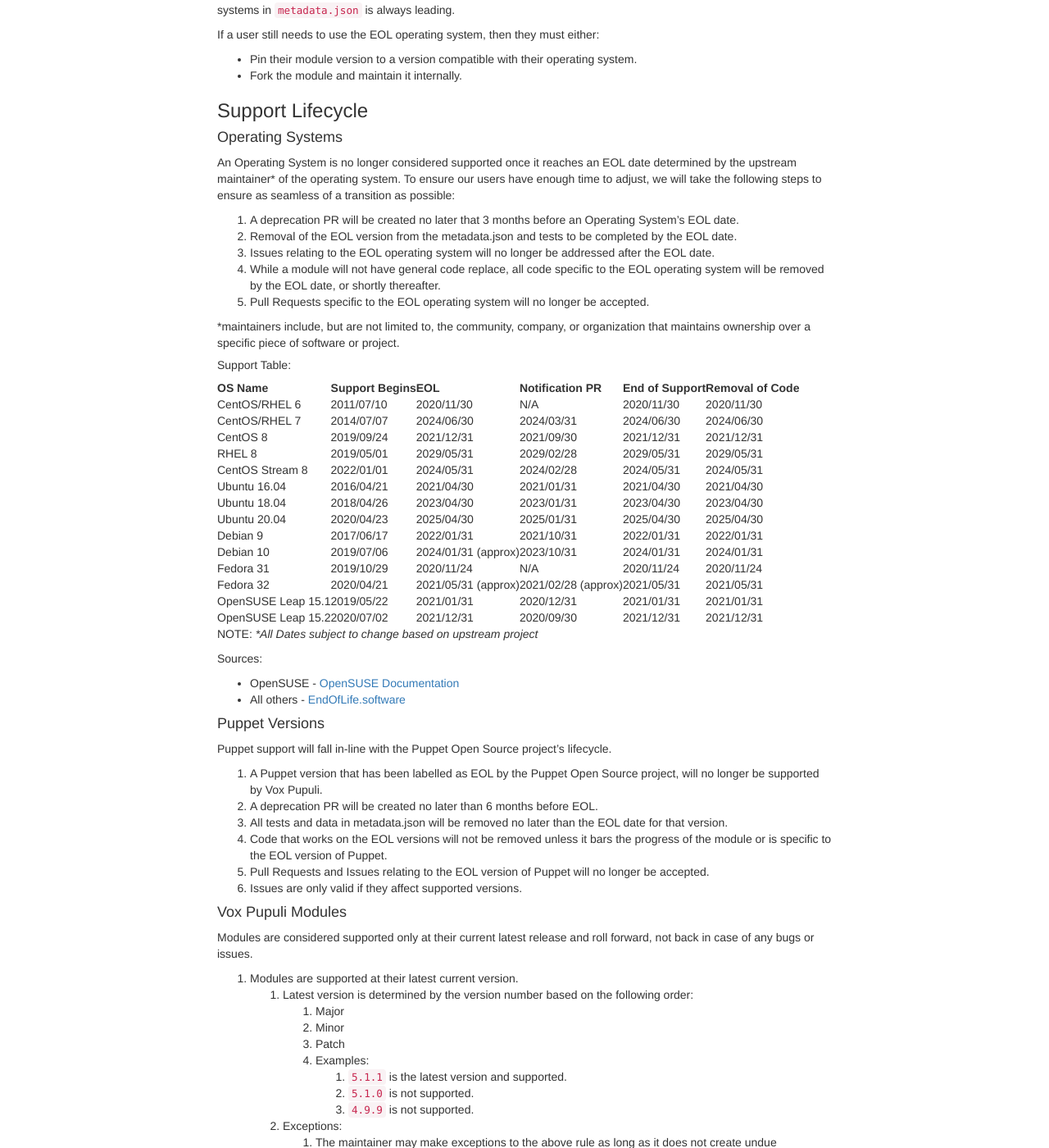
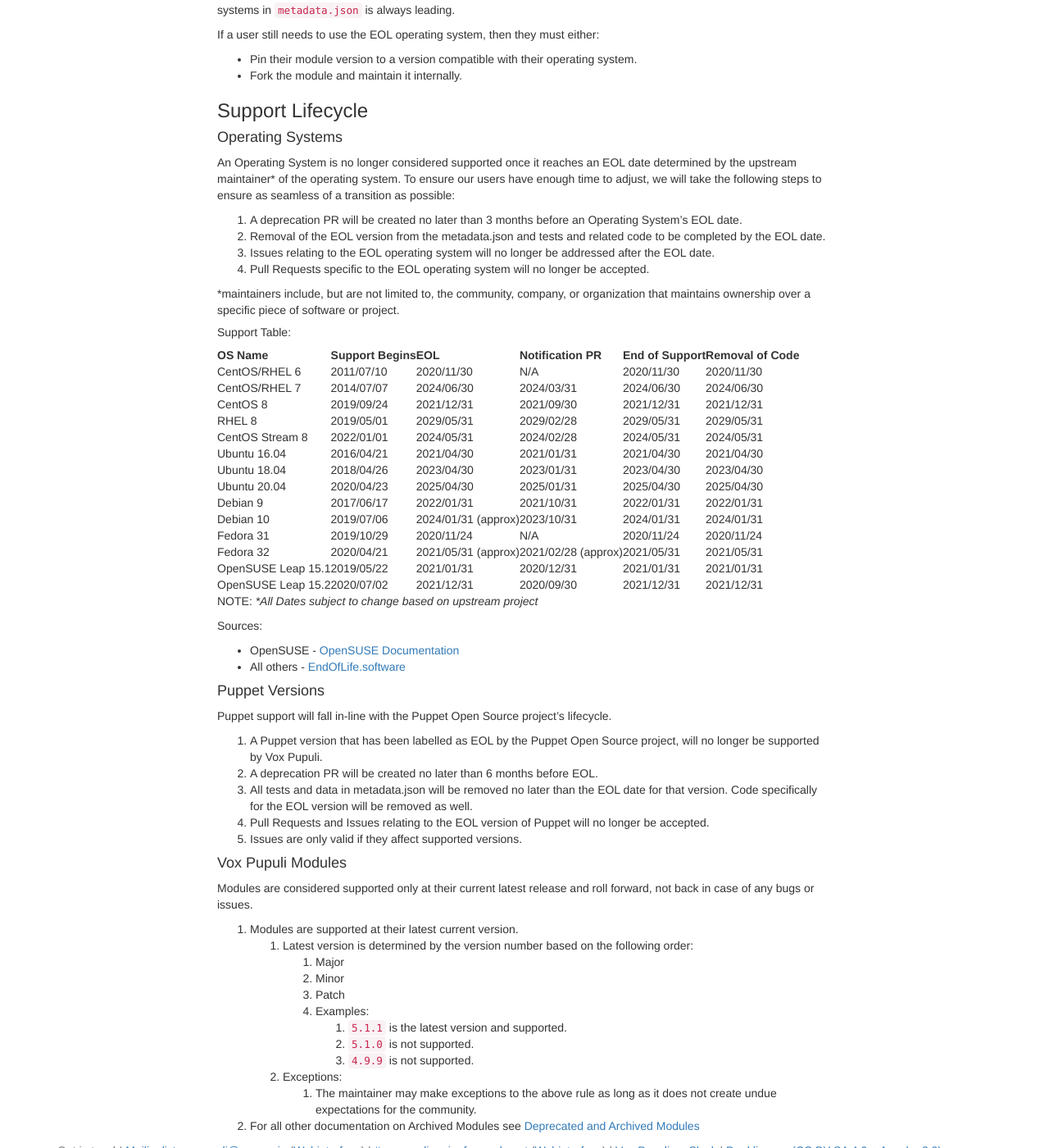
Before and after one commit to voxpupuli/voxpupuli.github.io, a Jekyll site: the page built from _docs/software_support_lifecycle.md, in a window 1280 px wide and 1400 px high, scrolled down 572 px. Shown: the whole window at 82% size. Built offline with Jekyll 4.4.1, drawn with Linux system fonts in a browser that asks for light colours; nearby versions of some CDN libraries; some of the changed text lies outside the part shown.

Commit message:
update the lifecycle document

```diff
--- a/_docs/software_support_lifecycle.md
+++ b/_docs/software_support_lifecycle.md
@@ -22,11 +22,10 @@
 #### Operating Systems
 An Operating System is no longer considered supported once it reaches an EOL date determined by the upstream maintainer* of the operating system. To ensure our users have enough time to adjust, we will take the following steps to ensure as seamless of a transition as possible:
 
-1. A deprecation PR will be created no later that 3 months before an Operating System's EOL date.
-2. Removal of the EOL version from the metadata.json and tests to be completed by the EOL date.
+1. A deprecation PR will be created no later than 3 months before an Operating System's EOL date.
+2. Removal of the EOL version from the metadata.json and tests and related code to be completed by the EOL date.
 3. Issues relating to the EOL operating system will no longer be addressed after the EOL date.
-4. While a module will not have general code replace, all code specific to the EOL operating system will be removed by the EOL date, or shortly thereafter.
-5. Pull Requests specific to the EOL operating system will no longer be accepted.
+4. Pull Requests specific to the EOL operating system will no longer be accepted.
 
 *maintainers include, but are not limited to, the community, company, or organization that maintains ownership over a specific piece of software or project.
 
@@ -61,8 +60,7 @@
 
 1. A Puppet version that has been labelled as EOL by the Puppet Open Source project, will no longer be supported by Vox Pupuli.
 2. A deprecation PR will be created no later than 6 months before EOL.
-3. All tests and data in metadata.json will be removed no later than the EOL date for that version.
-4. Code that works on the EOL versions will not be removed unless it bars the progress of the module or is specific to the EOL version of Puppet.
+3. All tests and data in metadata.json will be removed no later than the EOL date for that version. Code specifically for the EOL version will be removed as well.
 5. Pull Requests and Issues relating to the EOL version of Puppet will no longer be accepted.
 6. Issues are only valid if they affect supported versions.
 
```
Also changed, not shown: other parts of _docs/software_support_lifecycle.md (+1 -1 lines).
